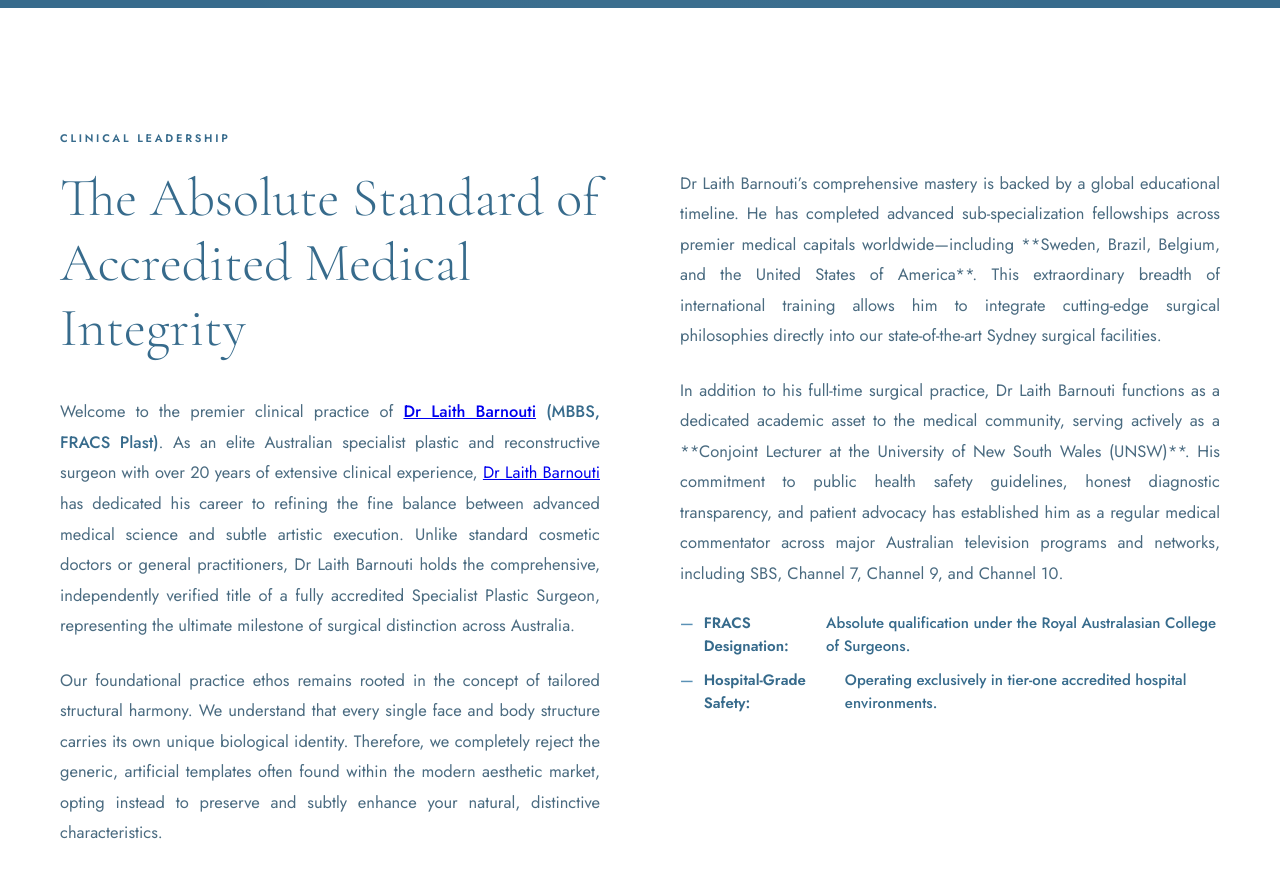
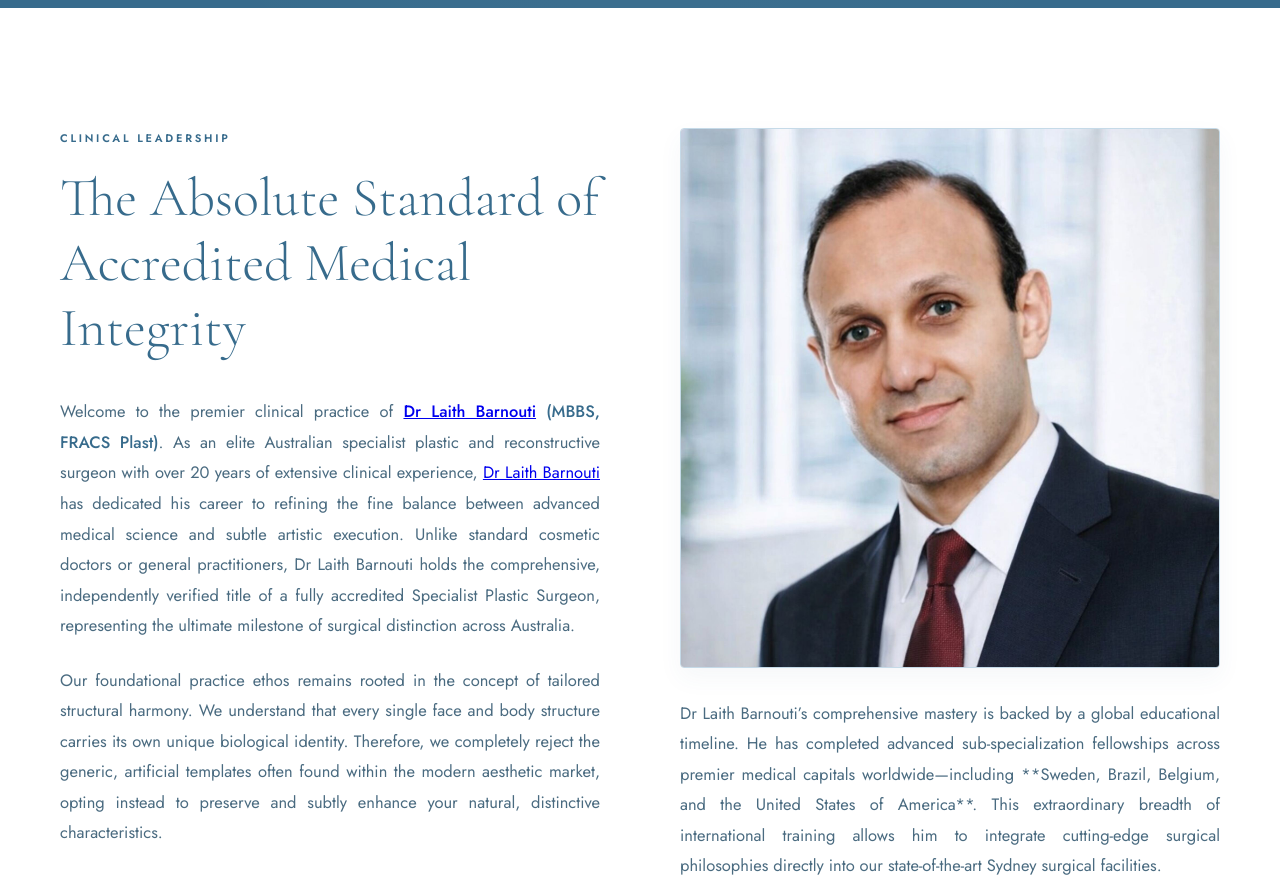
Before and after one commit to drlaithbarnouti/drlaithbarnouti.github.io, a plain HTML site: page index.html in a window 1280 px wide. Shown: the part 720-1604 px from the top of the page. Drawn offline with nearby package versions, Linux system fonts and the light colour scheme.

Commit message:
Update index.html

```diff
--- a/index.html
+++ b/index.html
@@ -227,7 +227,11 @@
           Our foundational practice ethos remains rooted in the concept of tailored structural harmony. We understand that every single face and body structure carries its own unique biological identity. Therefore, we completely reject the generic, artificial templates often found within the modern aesthetic market, opting instead to preserve and subtly enhance your natural, distinctive characteristics.
         </p>
       </div>
-      <div class="split-text" style="padding-top: 40px;">
+
+      <div class="split-text">
+        <div style="width: 100%; overflow: hidden; margin-bottom: 30px; border: 1px solid #c5dae8; border-radius: 4px; box-shadow: 0 10px 25px rgba(55,107,140,0.05);">
+          <img src="Dr%20Laith%20Barnouti.jpg" alt="Dr Laith Barnouti" style="width: 100%; height: auto; display: block; object-fit: cover;">
+        </div>
         <p>
           Dr Laith Barnouti’s comprehensive mastery is backed by a global educational timeline. He has completed advanced sub-specialization fellowships across premier medical capitals worldwide—including **Sweden, Brazil, Belgium, and the United States of America**. This extraordinary breadth of international training allows him to integrate cutting-edge surgical philosophies directly into our state-of-the-art Sydney surgical facilities.
         </p>
@@ -384,7 +388,6 @@
           </a>
           <a href="https://au.pinterest.com/drlaithbarnoutiau/" class="social-icon-btn" title="Pinterest" target="_blank" rel="noopener">
             <svg viewBox="0 0 24 24"><path d="M12 0C5.373 0 0 5.372 0 12c0 5.084 3.163 9.426 7.627 11.174-.105-.949-.2-2.405.042-3.441.218-.937 1.407-5.965 1.407-5.965s-.359-.719-.359-1.782c0-1.668.967-2.914 2.171-2.914 1.023 0 1.518.769 1.518 1.69 0 1.029-.655 2.568-.994 3.995-.283 1.194.599 2.169 1.777 2.169 2.133 0 3.772-2.249 3.772-5.495 0-2.873-2.064-4.882-5.012-4.882-3.414 0-5.418 2.561-5.418 5.207 0 1.031.397 2.138.893 2.738.098.119.112.224.083.345l-.333 1.36c-.053.22-.174.267-.402.161-1.499-.698-2.436-2.889-2.436-4.649 0-3.785 2.75-7.262 7.929-7.262 4.163 0 7.398 2.967 7.398 6.931 0 4.136-2.607 7.464-6.227 7.464-1.216 0-2.359-.631-2.75-1.378l-.748 2.853c-.271 1.043-1.002 2.35-1.492 3.146C19.695 23.477 24 18.223 24 12c0-6.627-5.373-12-12-12z"/></svg>
-
           </a>
         </div>
 
```
